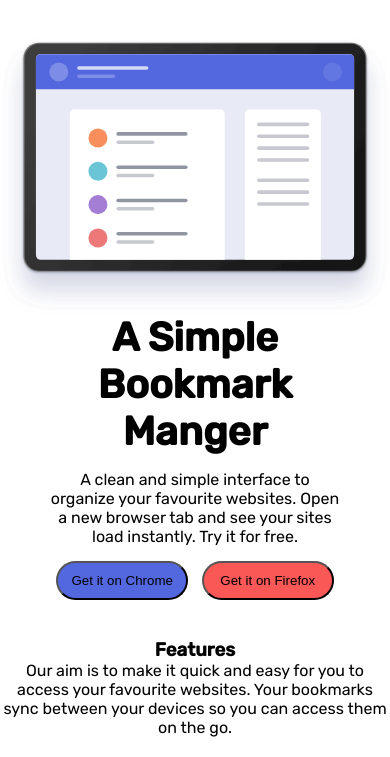
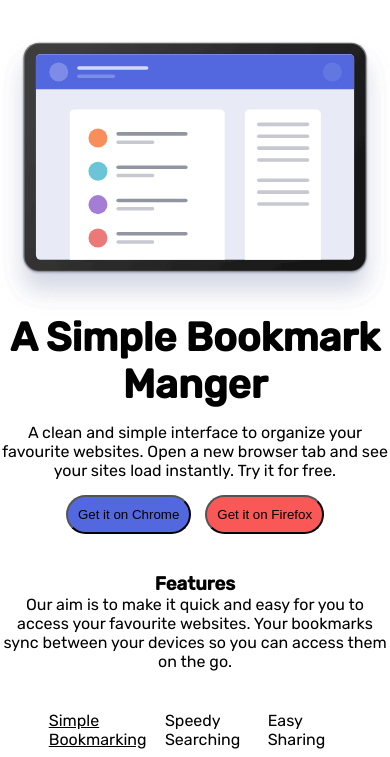
Before and after one commit to HenockAdane/BookMark, a plain HTML site: page index.html in a window 390 px wide. Shown: the part 87-844 px from the top of the page. Drawn offline with nearby package versions, Linux system fonts and the light colour scheme.

Commit message:
Update style.css

```diff
--- a/style.css
+++ b/style.css
@@ -1,4 +1,4 @@
-    @import url('https://fonts.googleapis.com/css2?family=Rubik:wght@400;500&display=swap');
+   @import url('https://fonts.googleapis.com/css2?family=Rubik:wght@400;500&display=swap');
 
 *
 {
@@ -396,17 +396,11 @@ footer h2
     }
 
     .main-intro{
-        width: 75%;
-        text-align: center
+        width: 100%;
+        text-align: center;
     }
 
-    .getChrome{
-        width: 45%;
-    }
 
-    .getFirefox{
-        width: 45%;
-    }
 /***********************Features********************/
 
     .features{
```
